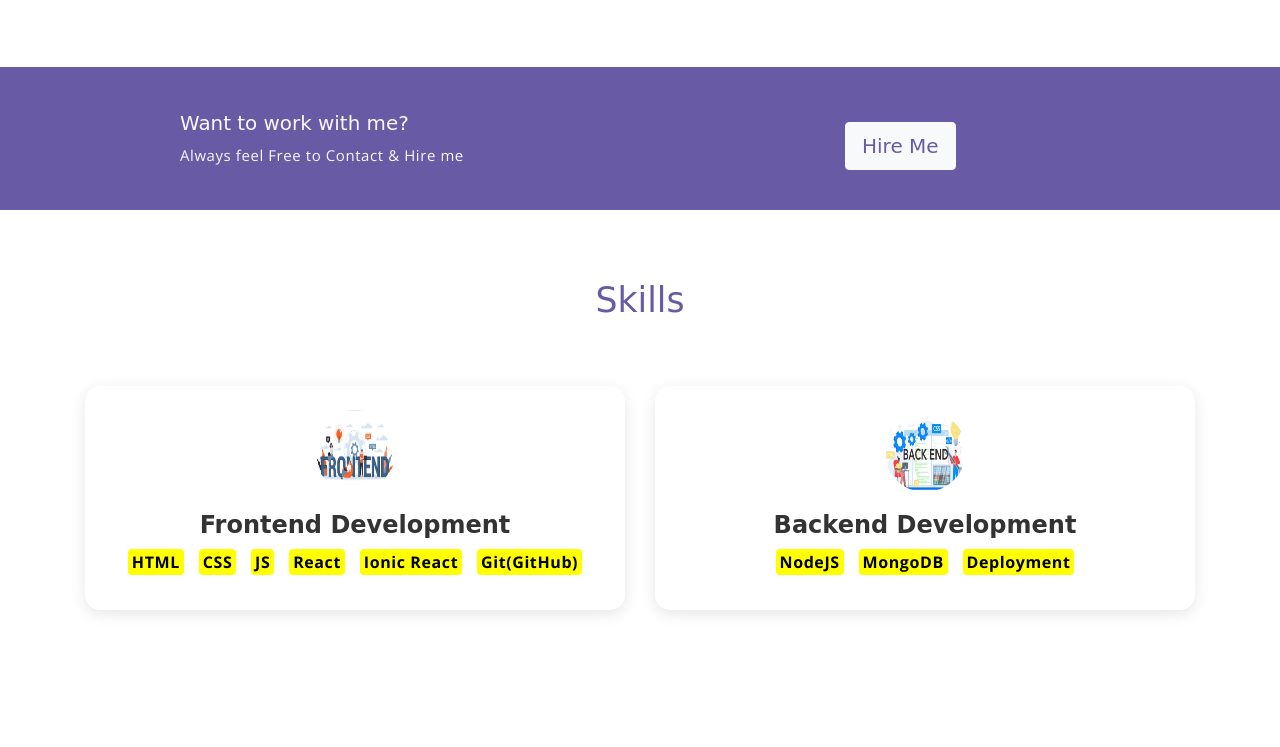
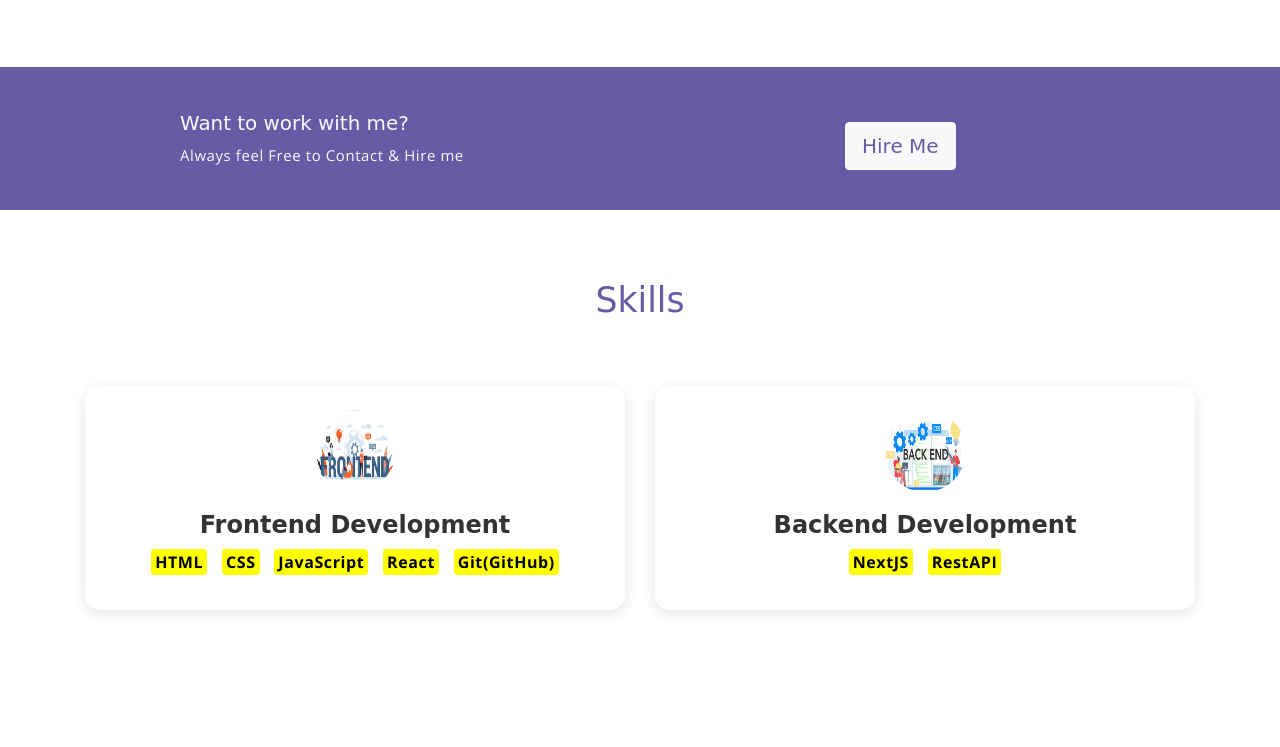
Before and after one commit to dc0040/dc0040.github.io, a plain HTML site: page index.html in a window 1280 px wide. Shown: the part 1602-2349 px from the top of the page. Drawn offline with nearby package versions, Linux system fonts and the light colour scheme; a web font is replaced by a local one.

Commit message:
Update index.html

```diff
--- a/index.html
+++ b/index.html
@@ -83,9 +83,9 @@
                     <h2 class="section-title mb-3">About Me</h2>
                     <p>
 
-                       Hey Folks! I am a <b>Frontend Developer</b> with expertise in <b>HTML, CSS, Javascript, React and Ionic. </b> I have <b>2 years 10 months</b> of professional experience. <br>
+                       Hey Folks! I am a <b>Frontend Developer</b> with expertise in <b>HTML, CSS, Javascript, React and Ionic. </b> I have <b>3 years 4 months</b> of professional experience. <br>
                     I am seeking an opportunity for a <b>Frontend Developer</b> position in a growth oriented company where i can utilize my skills and knowledge of web application in the maximum possible ways.</p>
-                    <a  class="btn-rounded btn btn-outline-primary mt-4" href="assets/Dhiraj G. Chandele-Resume.pdf" download>Download CV</a>
+                    <a  class="btn-rounded btn btn-outline-primary mt-4" href="assets/Dhiraj C - Resume.pdf" download>Download CV</a>
                 </div>
             </div><!-- end of about wrapper -->
         </div><!-- end of container -->
@@ -196,9 +196,8 @@
                             <p class="skills-card-subtitle">
                                 <span class="highlight">HTML</span>
                                 <span class="highlight">CSS</span>
-                                <span class="highlight">JS</span>
+                                <span class="highlight">JavaScript</span>
                                 <span class="highlight">React</span>
-                                <span class="highlight">Ionic React</span>
                                 <span class="highlight">Git(GitHub)</span>
                             </p>
                         </div>
@@ -213,9 +212,8 @@
                         <div class="skills-card-body">
                             <h6 class="skills-card-title">Backend Development</h6>
                             <p class="skills-card-subtitle">
-                                <span class="highlight">NodeJS</span>
-                                <span class="highlight">MongoDB</span>
-                                <span class="highlight">Deployment</span>
+                                <span class="highlight">NextJS</span>
+                                <span class="highlight">RestAPI</span>
 
                             </p>
                         </div>
```
